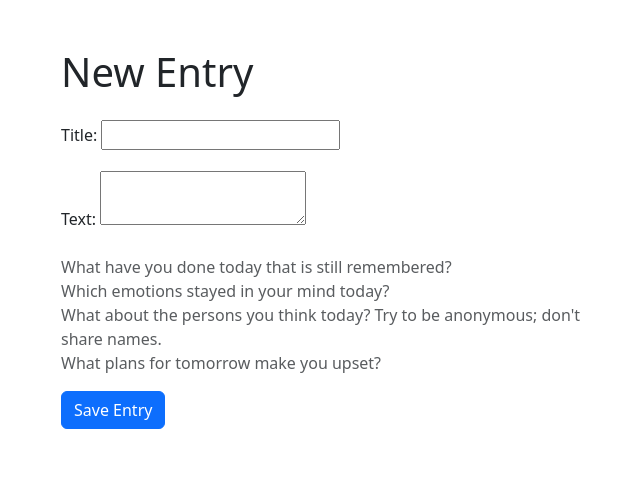
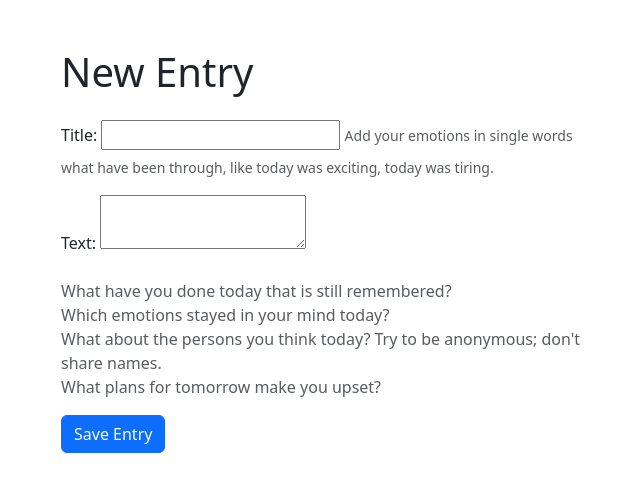
Before and after one commit to victorcreed/self_reflection, a Django app: template journal/templates/journal/new_entry.html in a window 1280 px wide. Shown: the part 56-548 px from the top of the page, without its empty margins (312-952 px from the left). Run offline with Django 3.2, Linux system fonts and the light colour scheme; the template is opened without the code that fills it, so the values that code supplies are empty, except form fields; tables that the repository leaves empty hold one stand-in row (values such as "Sample post"); form fields are guessed from the names that the template uses.

Commit message:
fix: Add title hint to new entry template

```diff
--- a/journal/templates/journal/new_entry.html
+++ b/journal/templates/journal/new_entry.html
@@ -10,6 +10,7 @@
                         <label for="title" class="form-label">Title:</label>
                         {{ form.title }}
                         <div class="invalid-feedback">Please enter a title.</div>
+                        <small class="text-muted">Add your emotions in single words what have been through, like today was exciting, today was tiring.</small>
                     </div>
                     <div class="mb-3">
                         <label for="text" class="form-label">Text:</label>
```
